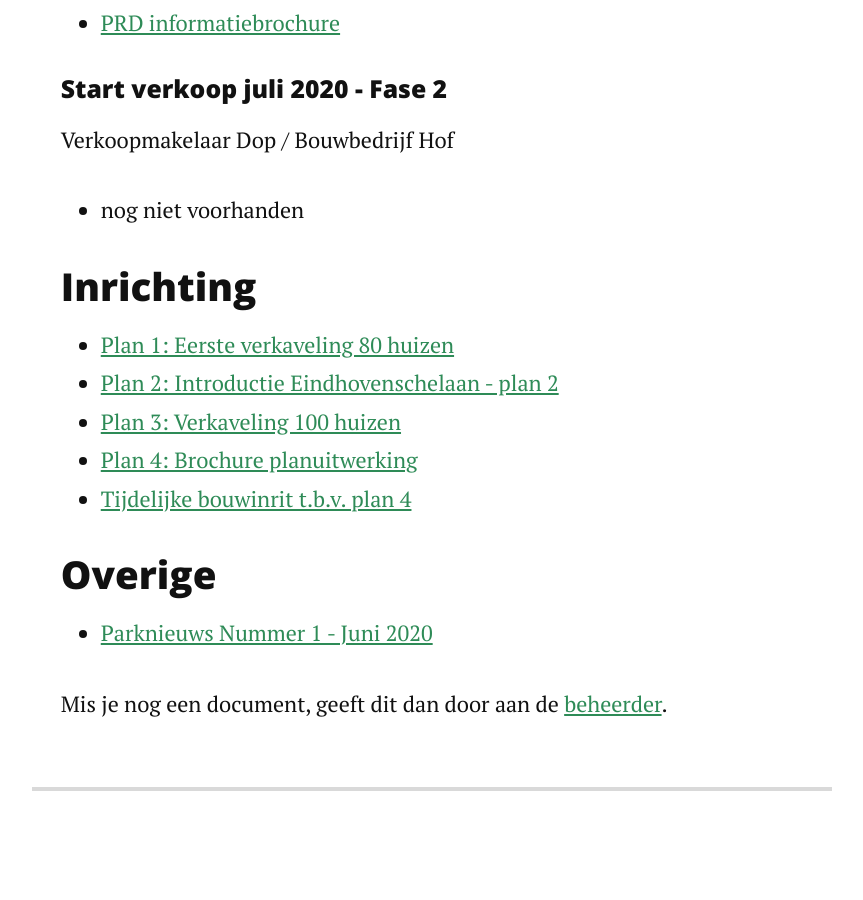
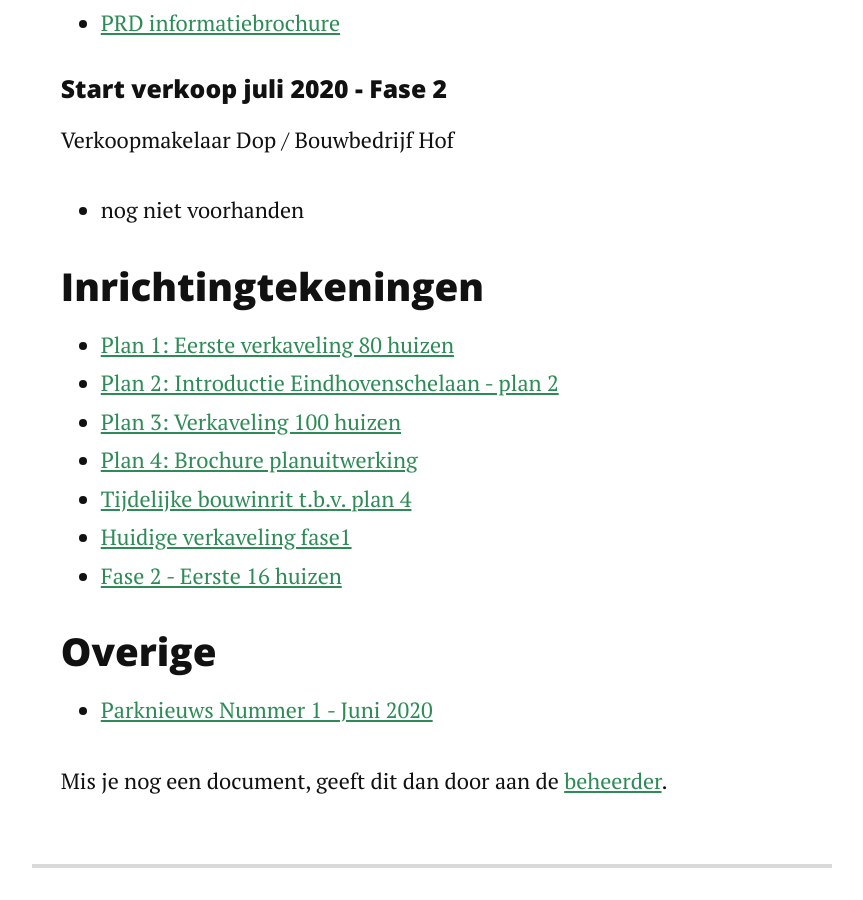
Before and after one commit to plamola/vve-parkresidentie, a Jekyll site: the page built from documenten.md, in a window 1280 px wide and 900 px high, scrolled down 1383 px. Shown: the whole window, without its empty margins (208-1071 px from the left). Built offline with Jekyll 4.4.1, drawn with Linux system fonts in a browser that asks for light colours; nearby versions of some CDN libraries; before the commit the page ends 2238 px from its top, so only the background shows below that.

Commit message:
Restructure

```diff
--- a/documenten.md
+++ b/documenten.md
@@ -35,13 +35,15 @@ title: Documenten
     <ul>
         <li>nog niet voorhanden</li>
     </ul>
-  	<h3>Inrichting</h3>
+  	<h3>Inrichtingtekeningen</h3>
   	<ul>
   	    <li><a href="{{ '/docs/inrichting/verkaveling-plan1.jpg' | prepend: site.baseurl }}" target="_blank">Plan 1: Eerste verkaveling 80 huizen</a></li>
   	    <li><a href="{{ '/docs/inrichting/verkaveling-plan2.png' | prepend: site.baseurl }}" target="_blank">Plan 2: Introductie Eindhovenschelaan - plan 2</a></li>
   	    <li><a href="{{ '/docs/inrichting/verkaveling-plan3.jpg' | prepend: site.baseurl }}" target="_blank">Plan 3: Verkaveling 100 huizen </a></li>
   	    <li><a href="{{ '/docs/inrichting/PRD_Brochure planuitwerking.pdf' | prepend: site.baseurl }}" target="_blank">Plan 4: Brochure planuitwerking</a></li>
   	    <li><a href="{{ '/docs/inrichting/PRD Ansjovisweg inrit.pdf' | prepend: site.baseurl }}" target="_blank">Tijdelijke bouwinrit t.b.v. plan 4</a></li>
+  	    <li><a href="{{ '/docs/inrichting/verkaveling-fase1-2020.jpg' | prepend: site.baseurl }}" target="_blank">Huidige verkaveling fase1</a></li>
+  	    <li><a href="{{ '/docs/inrichting/fase2.jpg' | prepend: site.baseurl }}" target="_blank">Fase 2 - Eerste 16 huizen</a></li>
   	</ul>
 	<h3>Overige</h3>
 	<ul>
--- a/historie/index.html
+++ b/historie/index.html
@@ -7,6 +7,9 @@ title: Historie
   <h1 class="pageTitle">Historie</h1>
 
   <h4>Juni 2006 - Presentatie plan Parkresidentie</h4>
+  <p></p>
+
+  <h4>Maart 2008 - Oprichting Vereniging van Eigenaren Park Residentie Dronten</h4>
   <p></p>
 
   <h4>Maart 2008 - Eerste paal de grond in</h4>
@@ -33,9 +36,6 @@ title: Historie
   <h4>2019 - Start bouw Groove, Swing & Drive</h4>
   <p></p>
 
-  <h4>2019 - Start bouw Groove, Swing & Drive</h4>
-  <p></p>
-
   <h4>2020 - Start verkoop fase 2</h4>
   <p></p>
 
```
